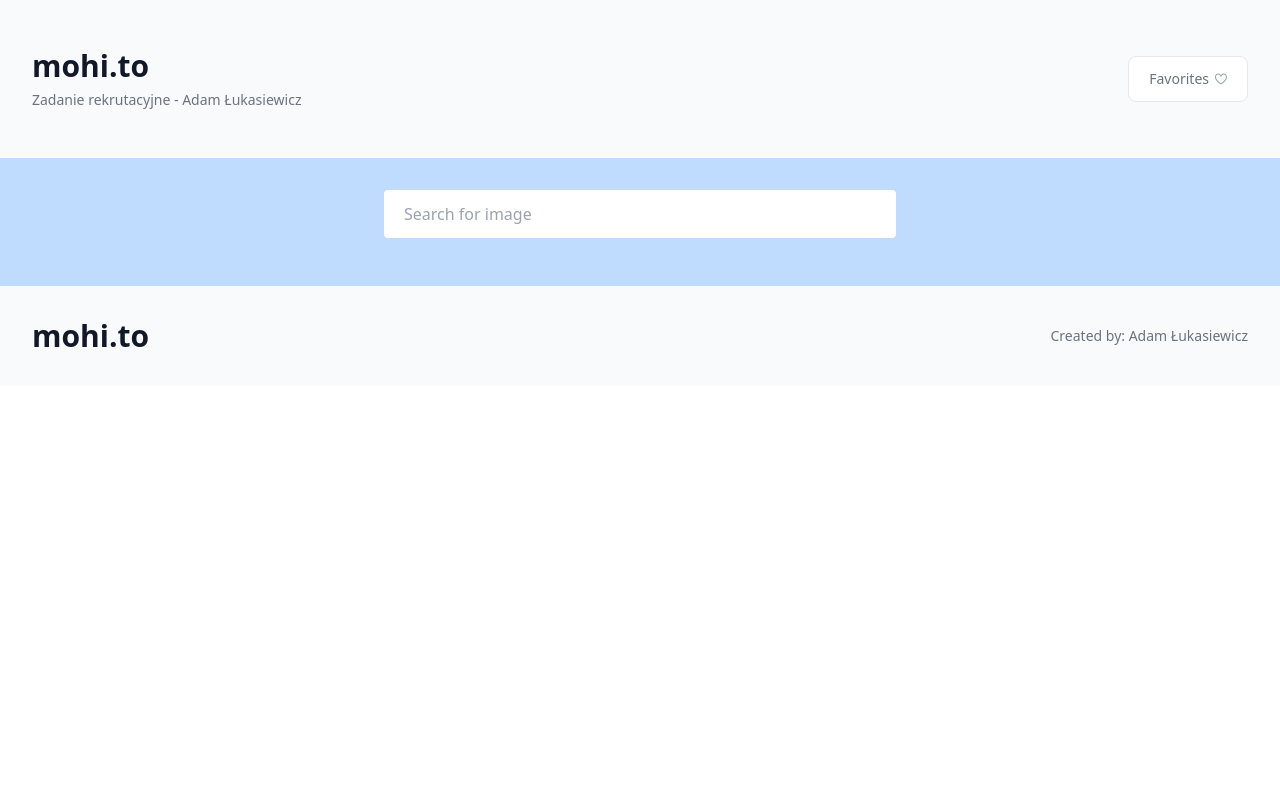
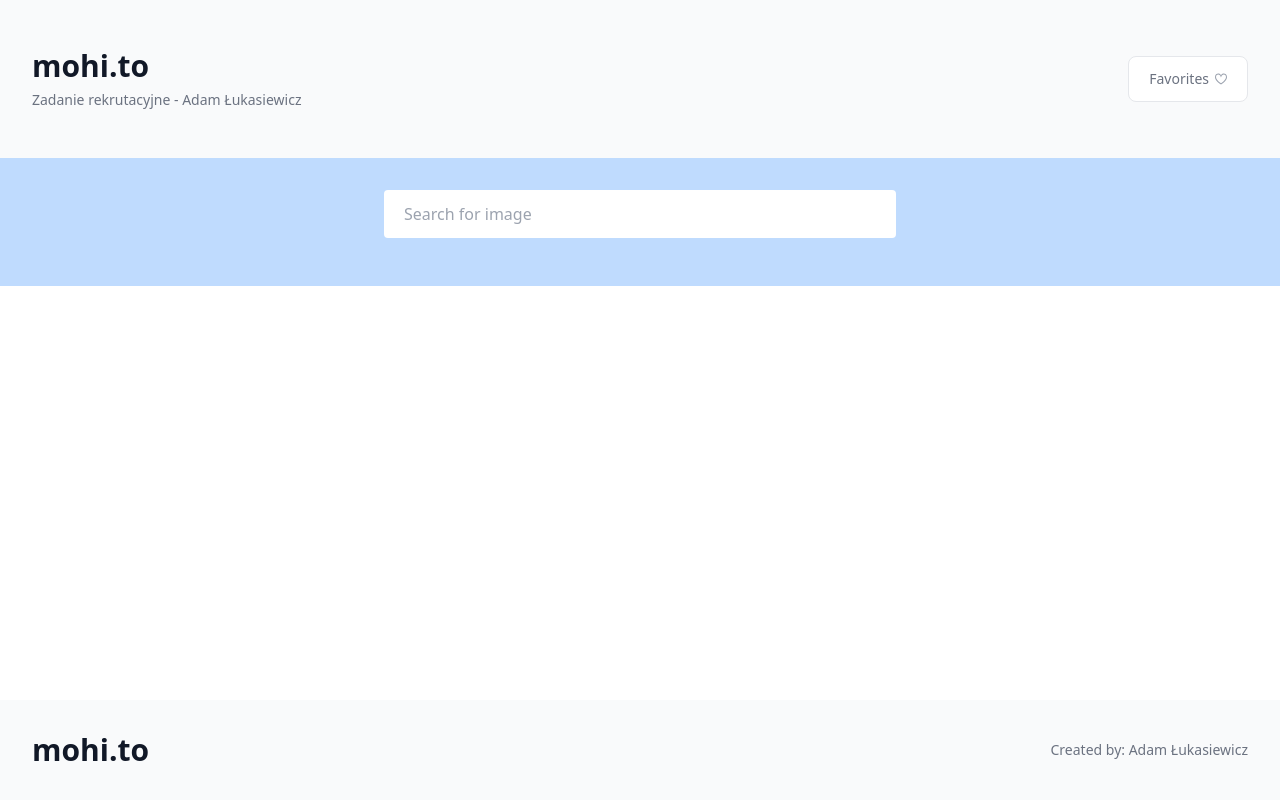
Before and after one commit to a-lukasiewicz/mohi.to, a Next.js app: page / in a window 1280 px wide. Built offline with nearby package versions, Linux system fonts and the light colour scheme.

Commit message:
update layout styles

```diff
--- a/app/layout.tsx
+++ b/app/layout.tsx
@@ -14,9 +14,9 @@ export default function RootLayout({
 }) {
   return (
     <html lang="en">
-      <body>
+      <body className="flex flex-col h-screen">
         <Header />
-        <main>{children}</main>
+        <main className="grow">{children}</main>
         <Footer />
       </body>
     </html>
```
